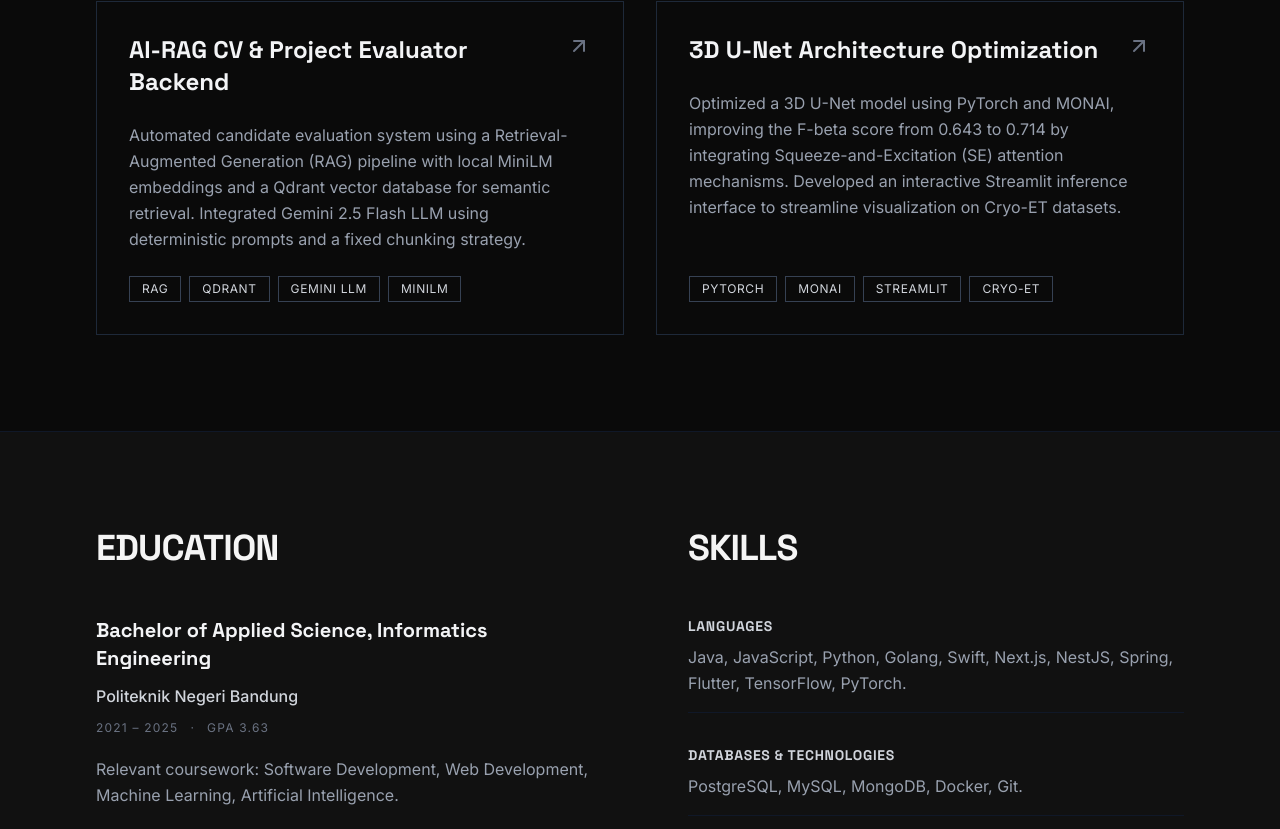
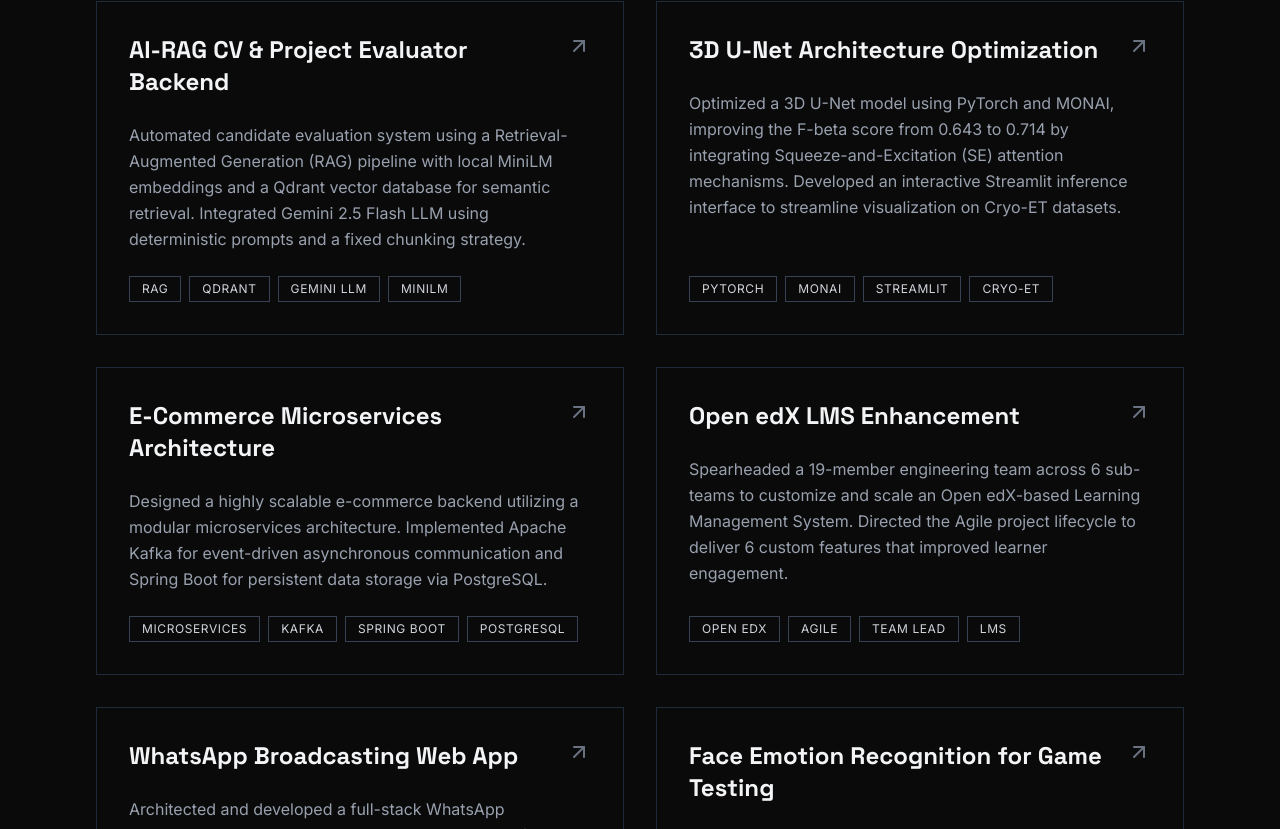
Before and after one commit to sendist/portfolio, a Next.js app: page / in a window 1280 px wide. Shown: the part 1971-2800 px from the top of the page. Built offline with nearby package versions, Linux system fonts and the light colour scheme.

Commit message:
feat: add new project

```diff
--- a/components/Projects.tsx
+++ b/components/Projects.tsx
@@ -16,6 +16,41 @@
     description:
       "Optimized a 3D U-Net model using PyTorch and MONAI, improving the F-beta score from 0.643 to 0.714 by integrating Squeeze-and-Excitation (SE) attention mechanisms. Developed an interactive Streamlit inference interface to streamline visualization on Cryo-ET datasets.",
     tags: ["PyTorch", "MONAI", "Streamlit", "Cryo-ET"],
+    link: "#",
+  },
+  {
+    title: "E-Commerce Microservices Architecture",
+    description:
+      "Designed a highly scalable e-commerce backend utilizing a modular microservices architecture. Implemented Apache Kafka for event-driven asynchronous communication and Spring Boot for persistent data storage via PostgreSQL.",
+    tags: ["Microservices", "Kafka", "Spring Boot", "PostgreSQL"],
+    link: "#",
+  },
+  {
+    title: "Open edX LMS Enhancement",
+    description:
+      "Spearheaded a 19-member engineering team across 6 sub-teams to customize and scale an Open edX-based Learning Management System. Directed the Agile project lifecycle to deliver 6 custom features that improved learner engagement.",
+    tags: ["Open edX", "Agile", "Team Lead", "LMS"],
+    link: "#",
+  },
+  {
+    title: "WhatsApp Broadcasting Web App",
+    description:
+      "Architected and developed a full-stack WhatsApp broadcasting application. Built a responsive mobile-first UI with React and designed a scalable Express.js back-end, utilizing RESTful APIs for seamless data exchange.",
+    tags: ["React", "Express.js", "RESTful APIs", "Full-Stack"],
+    link: "#",
+  },
+  {
+    title: "Face Emotion Recognition for Game Testing",
+    description:
+      "Engineered a real-time facial emotion recognition (FER) system using computer vision. Fine-tuned a CNN model achieving 89% accuracy on RAF-DB, logging user reactions via webcam and visualizing gameplay pain points via heatmaps.",
+    tags: ["Computer Vision", "CNN", "Machine Learning", "Data Pipeline"],
+    link: "#",
+  },
+  {
+    title: "Market Basket Analysis Application",
+    description:
+      "Developed a desktop application processing transaction data to identify purchasing patterns. Implemented the Apriori algorithm with optimized tree-structures and built a Java Swing GUI for visualizing association rules (support/confidence).",
+    tags: ["Java Swing", "Apriori Algorithm", "Data Mining", "OOP"],
     link: "#",
   },
 ];
```
